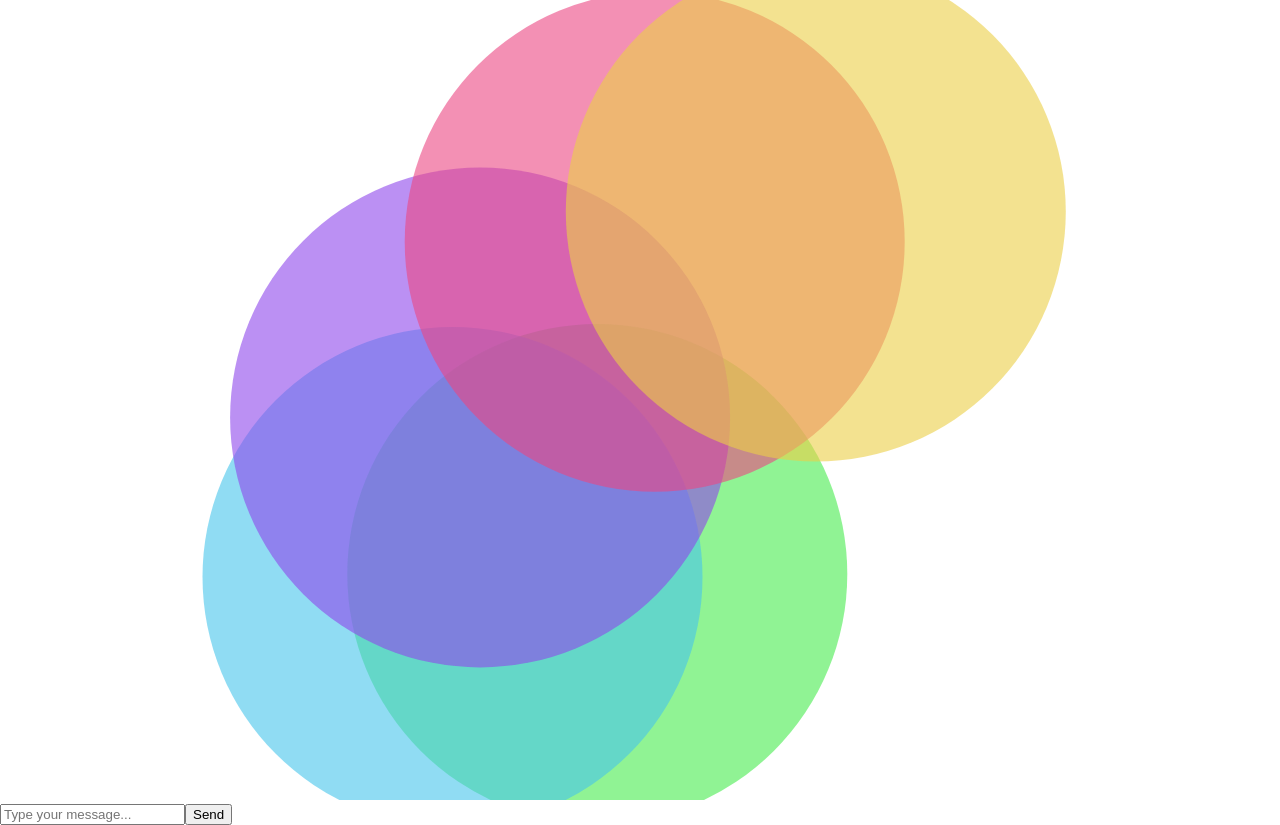
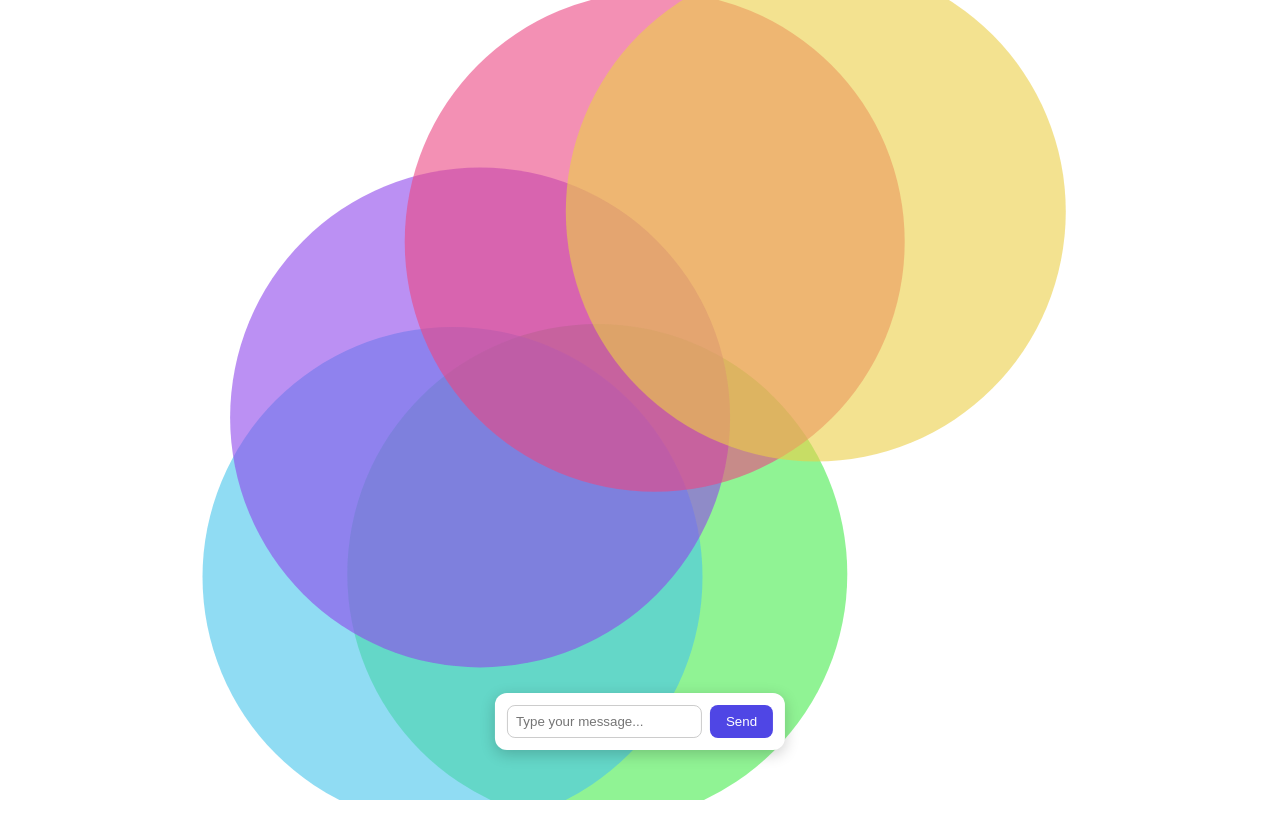
Before and after one commit to pratik-aher-01/Sensei, a React (Vite) app in the folder frontend/: page / in a window 1280 px wide. After the commit the page ends 804 px from the top, so only its background shows below. Built offline with nearby package versions, Linux system fonts and the light colour scheme.

Commit message:
Update App.jsx

```diff
--- a/frontend/src/App.jsx
+++ b/frontend/src/App.jsx
@@ -1,62 +1,64 @@
-import React, { useState } from "react";
-import Background from "./components/Background.jsx";
+import { useState } from "react";
+import Background from "./components/Background";
 
-export default function App() {
+function App() {
+  const [message, setMessage] = useState("");
   const [chat, setChat] = useState([]);
-  const [input, setInput] = useState("");
 
+  // send message handler
   const sendMessage = async () => {
-    if (!input) return;
-    const newChat = [...chat, { role: "user", content: input }];
-    setChat(newChat);
-    setInput("");
+    if (!message.trim()) return;
+
+    // Add user message to chat
+    setChat((prev) => [...prev, { sender: "user", text: message }]);
 
     try {
-      const res = await fetch("https://your-backend-url.onrender.com/chat", {
+      // call backend (replace with your Render URL)
+      const res = await fetch("https://your-backend.onrender.com/api/chat", {
         method: "POST",
         headers: { "Content-Type": "application/json" },
-        body: JSON.stringify({ message: input }),
+        body: JSON.stringify({ message }),
       });
       const data = await res.json();
-      setChat([...newChat, { role: "bot", content: data.reply }]);
+
+      // add bot reply
+      setChat((prev) => [...prev, { sender: "bot", text: data.reply }]);
     } catch (err) {
       console.error(err);
+      setChat((prev) => [...prev, { sender: "bot", text: "Error connecting to server." }]);
     }
+
+    setMessage(""); // clear input
   };
 
   return (
-    <div className="relative h-screen w-screen overflow-hidden">
+    <div className="relative w-screen h-screen overflow-hidden">
       <Background />
 
       {/* Chat messages */}
-      <div className="absolute top-10 left-1/2 transform -translate-x-1/2 w-11/12 max-w-lg bg-black/60 text-white p-4 rounded-lg backdrop-blur-md h-[70%] overflow-y-auto shadow-lg">
+      <div className="absolute inset-0 overflow-y-auto p-4 z-10 text-white">
         {chat.map((c, i) => (
-          <div
-            key={i}
-            className={`my-2 ${
-              c.role === "user" ? "text-right text-blue-300" : "text-left text-green-300"
-            }`}
-          >
-            {c.content}
+          <div key={i} className={c.sender === "user" ? "text-right" : "text-left"}>
+            <p className="inline-block px-3 py-2 m-1 rounded-lg bg-black/40">
+              {c.text}
+            </p>
           </div>
         ))}
       </div>
 
-      {/* Floating input */}
-      <div className="absolute bottom-6 left-1/2 transform -translate-x-1/2 w-11/12 max-w-lg flex bg-white/80 p-2 rounded-xl shadow-lg">
+      {/* Floating chatbox */}
+      <div className="chatbox z-20">
         <input
-          className="flex-1 p-2 rounded-l-lg outline-none text-black"
-          value={input}
-          onChange={(e) => setInput(e.target.value)}
+          type="text"
+          value={message}
           placeholder="Type your message..."
+          onChange={(e) => setMessage(e.target.value)}
+          onKeyDown={(e) => e.key === "Enter" && sendMessage()}
         />
-        <button
-          className="px-4 bg-blue-600 text-white rounded-r-lg"
-          onClick={sendMessage}
-        >
-          Send
-        </button>
+        <button onClick={sendMessage}>Send</button>
       </div>
     </div>
   );
 }
+
+export default App;
```
